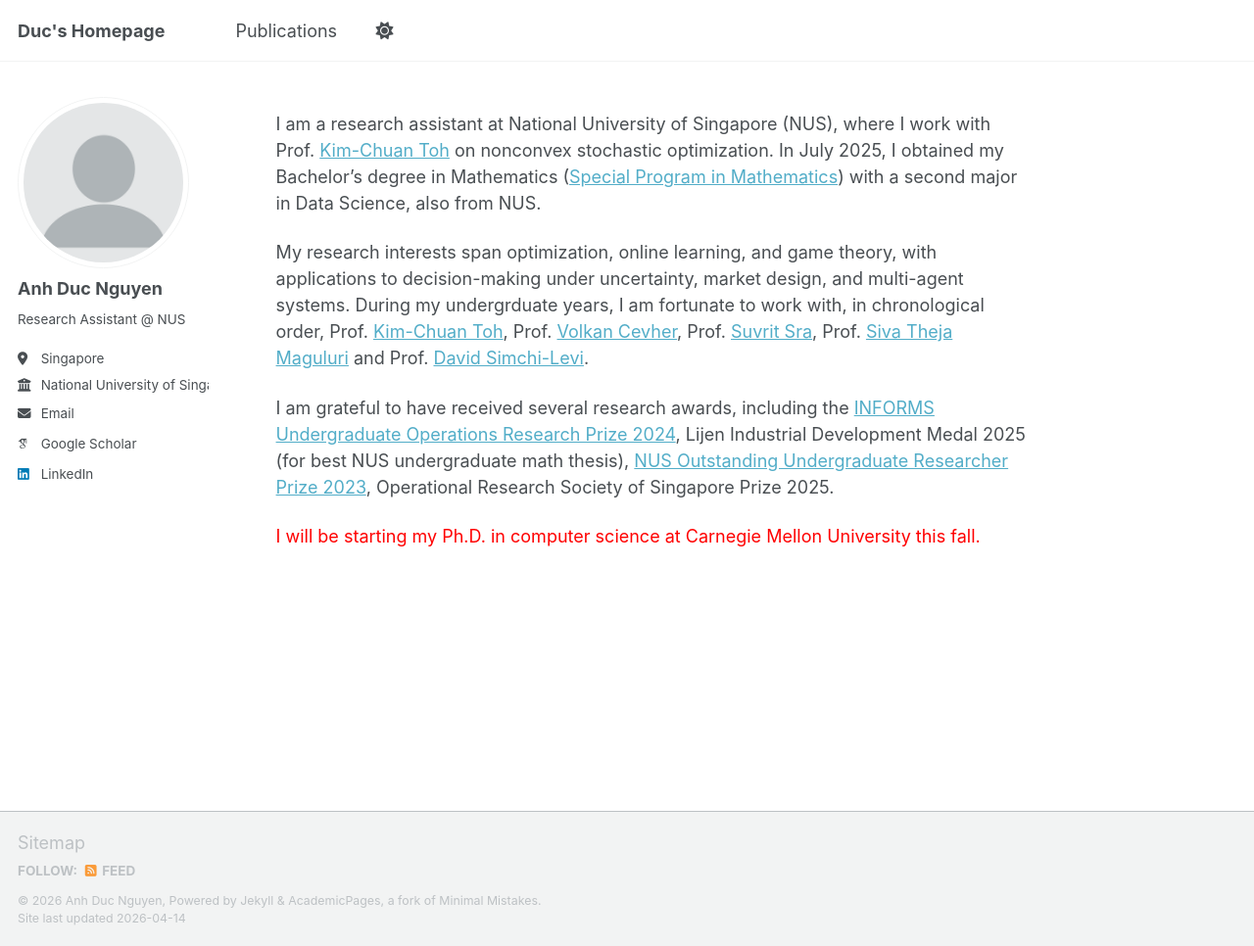
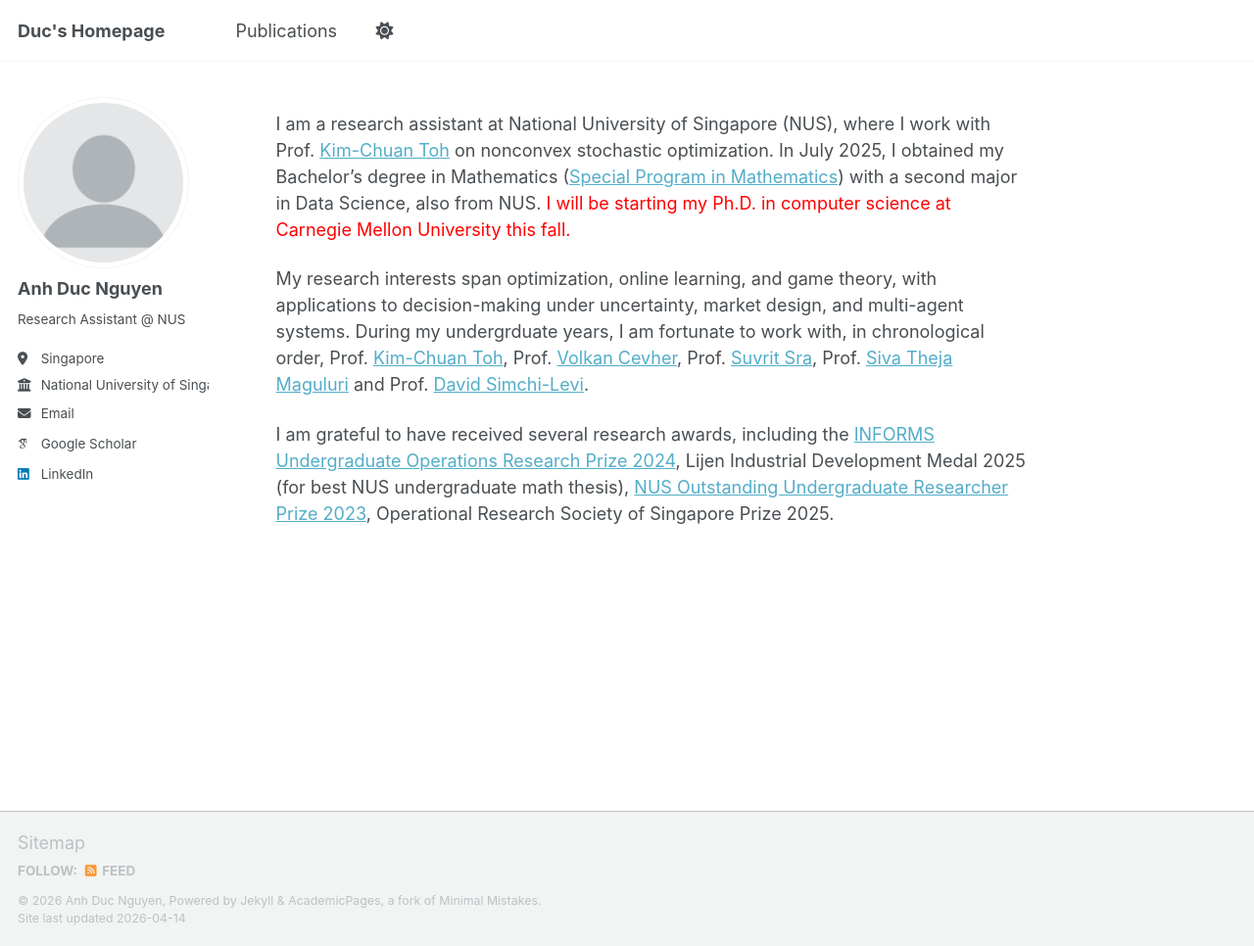
Before and after one commit to ducna271/ducna271.github.io, a Jekyll site: the page built from _pages/about.md, in a window 1280 px wide and 966 px high. Shown: the whole window at 98% size. Built offline with Jekyll 4.4.1, drawn with Linux system fonts in a browser that asks for light colours; some web fonts are replaced; a script that is not in the unit is left out.

Commit message:
Update about.md

```diff
--- a/_pages/about.md
+++ b/_pages/about.md
@@ -6,10 +6,8 @@ redirect_from:
   - /about/
   - /about.html
 ---
-I am a research assistant at National University of Singapore (NUS), where I work with Prof. [Kim-Chuan Toh](https://blog.nus.edu.sg/mattohkc/) on nonconvex stochastic optimization. In July 2025, I obtained my Bachelor’s degree in Mathematics ([Special Program in Mathematics](https://www.math.nus.edu.sg/ug/spm/)) with a second major in Data Science, also from NUS.
+I am a research assistant at National University of Singapore (NUS), where I work with Prof. [Kim-Chuan Toh](https://blog.nus.edu.sg/mattohkc/) on nonconvex stochastic optimization. In July 2025, I obtained my Bachelor’s degree in Mathematics ([Special Program in Mathematics](https://www.math.nus.edu.sg/ug/spm/)) with a second major in Data Science, also from NUS. <span style="color: red;"> I will be starting my Ph.D. in computer science at Carnegie Mellon University this fall. </span>
 
 My research interests span optimization, online learning, and game theory, with applications to decision-making under uncertainty, market design, and multi-agent systems. During my undergrduate years, I am fortunate to work with, in chronological order, Prof. [Kim-Chuan Toh](https://blog.nus.edu.sg/mattohkc/), Prof. [Volkan Cevher](https://www.epfl.ch/labs/lions/),  Prof. [Suvrit Sra](https://mcml.ai/research/groups/sra/),  Prof. [Siva Theja Maguluri](https://sites.google.com/site/sivatheja/) and Prof. [David Simchi-Levi](https://slevi1.mit.edu/).
 
 I am grateful to have received several research awards, including the [INFORMS Undergraduate Operations Research Prize 2024](https://www.informs.org/Recognizing-Excellence/INFORMS-Prizes/Undergraduate-Operations-Research-Prize), Lijen Industrial Development Medal 2025 (for best NUS undergraduate math thesis), [NUS Outstanding Undergraduate Researcher Prize 2023](https://www.science.nus.edu.sg/undergraduates/undergraduate-research/outstanding-undergraduate-researcher-prize/), Operational Research Society of Singapore Prize 2025.
-
-<span style="color: red;"> I will be starting my Ph.D. in computer science at Carnegie Mellon University this fall. </span>
```
